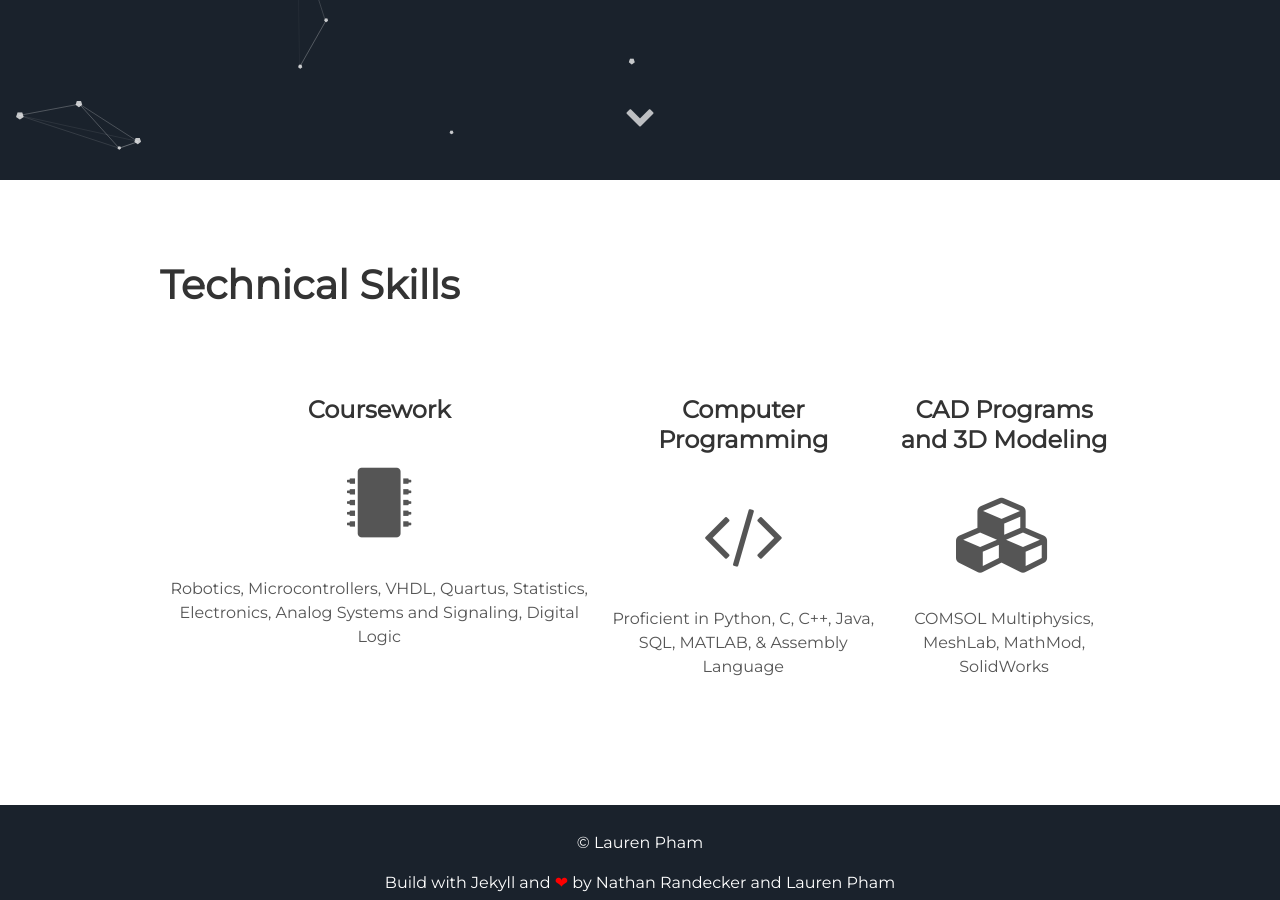
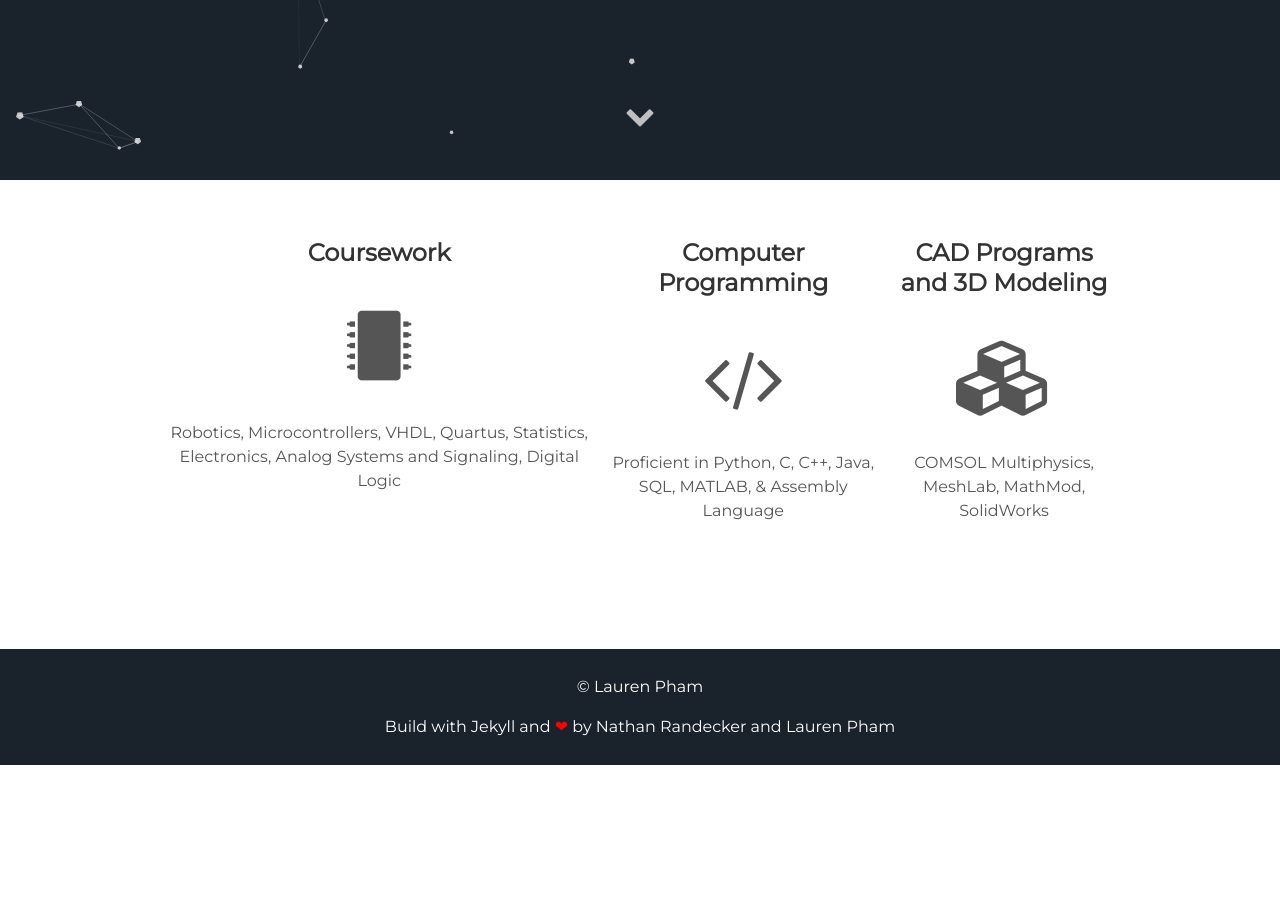
Before and after one commit to laurenpham/techskills, a Jekyll site: the page built from index.html, in a window 1280 px wide and 900 px high, scrolled down 720 px. Built offline with Jekyll 4.4.1, drawn with Linux system fonts in a browser that asks for light colours; after the commit the page ends 1485 px from its top, so only the background shows below that.

Commit message:
Update about.html

```diff
--- a/_includes/about.html
+++ b/_includes/about.html
@@ -2,8 +2,6 @@
   <head>
     <title>Technical Skills</title>
   </head>
-  <body>
-    <h1>Technical Skills</h1>
     <div class="user">
         <div class="tech">
           <h3>Coursework</h3>
@@ -23,5 +21,4 @@
           <p>COMSOL Multiphysics, MeshLab, MathMod, SolidWorks</p>
         </div>
     </div>
-  </body>
 </html>
```
